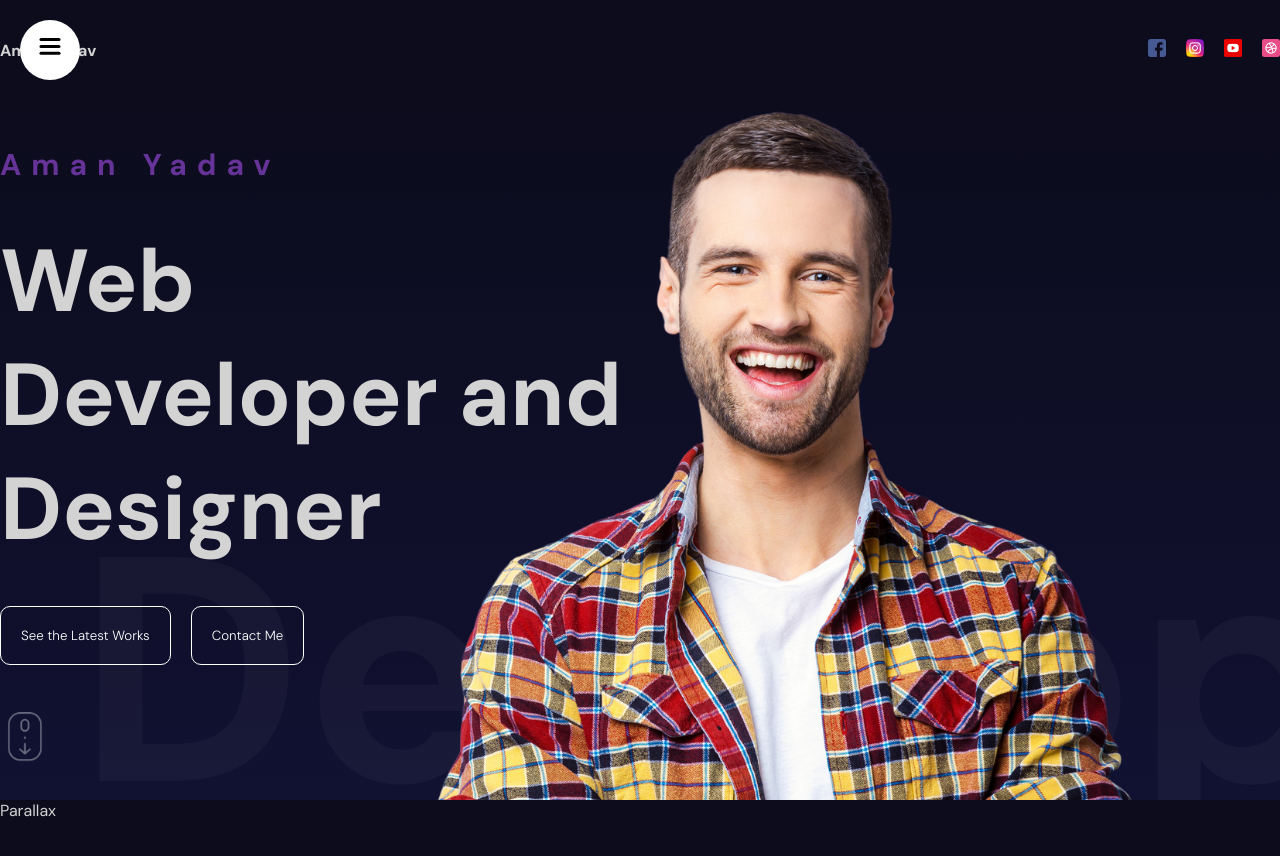
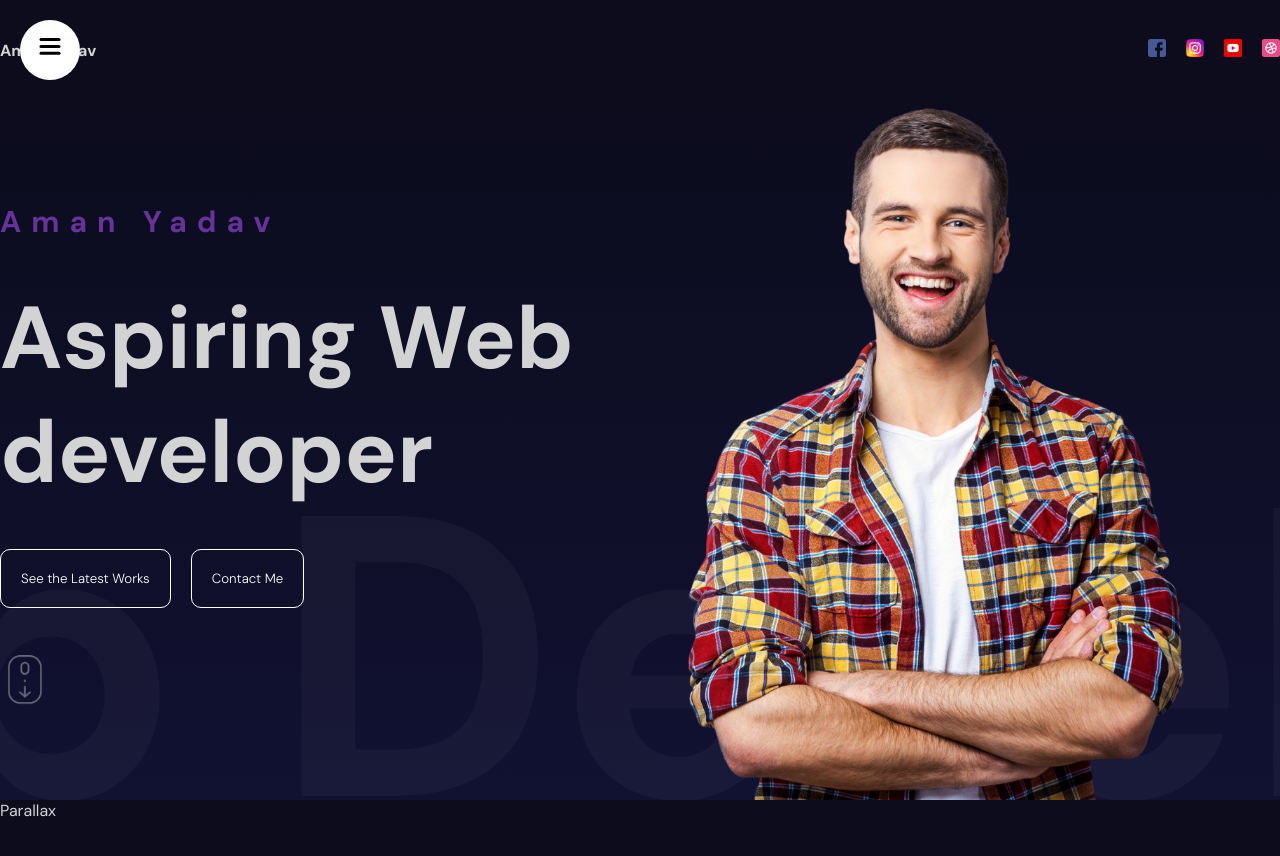
Before and after one commit to amany4864/Aman-portfolio, a React (Vite) app: page / in a window 1280 px wide. Shown: the top 856 px of the page. Built offline with nearby package versions, Linux system fonts and the light colour scheme.

Commit message:
Hero Section Done

```diff
--- a/components/hero/Hero.jsx
+++ b/components/hero/Hero.jsx
@@ -1,51 +1,46 @@
-import { animate } from "framer-motion";
-import "./hero.scss"
-import { duration } from "@mui/material";
+import "./hero.scss";
 import { motion } from "framer-motion";
 
-const sliderVariants ={
+const textVariants = {
+  initial: {
+    x: -500,
+    opacity: 0,
+  },
+  animate: {
+    x: 0,
+    opacity: 1,
+    transition: {
+      duration: 1,
+      staggerChildren: 0.1,
+    },
+  },
+  scrollButton: {
+    opacity: 0,
+    y: 10,
+    transition: {
+      duration: 2,
+      repeat: Infinity,
+    },
+  },
+};
+const sliderVariants = {
   initial: {
     x: 0,
   },
   animate: {
-      x:"-220%",
-      transition:{
+    x: "-220%",
+    transition: {
       repeat: Infinity,
       repeatType:"mirror",
       duration: 20,
-      }
     },
-  };
-
-const textVariants ={
-initial: {
-  x: -500,
-  opacity: 0,
   },
-  animate:{
-    x:0,
-    opacity:1,
-    transition:{
-      duration:1,
-      staggerChildren:0.1,
-    }
-  },
-  scrollButton: {
-    opacity:0,
-    y:10,
-    transition:{
-      duration:2,
-      staggerChildren:0.1,
-      repeat:Infinity
-    }
-  }
 };
 
 const Hero = () => {
   return (
     <div className="hero">
       <div className="wrapper">
-
         <motion.div
           className="textContainer"
           variants={textVariants}
@@ -53,25 +48,36 @@ const Hero = () => {
           animate="animate"
         >
           <motion.h2 variants={textVariants}>Aman Yadav</motion.h2>
-        <motion.h1 variants={textVariants}>Web Developer and Designer</motion.h1>
-        <motion.div className="buttons">
-          <motion.button variants={textVariants}>See the Latest Works</motion.button>
-          <motion.button>Contact Me</motion.button>
+          <motion.h1 variants={textVariants}>
+            Aspiring Web developer
+          </motion.h1>
+          <motion.div variants={textVariants} className="buttons">
+            <motion.button variants={textVariants}>
+              See the Latest Works
+            </motion.button>
+            <motion.button variants={textVariants}>Contact Me</motion.button>
           </motion.div>
-        <motion.img variants={textVariants} animate="scrollButton" src="../../scroll.png"/>
+          <motion.img
+            variants={textVariants}
+            animate="scrollButton"
+            src="/scroll.png"
+            alt=""
+          />
         </motion.div>
-
-
       </div>
-      <motion.div className="slidingTextContainer" variants={sliderVariants} initial='initial' animate="animate">
-        Web Developer Software Developer
+      <motion.div
+        className="slidingTextContainer"
+        variants={sliderVariants}
+        initial="initial"
+        animate="animate"
+      >
+        Web Developer and Programmer
       </motion.div>
       <div className="imageContainer">
-        <img src="../../hero.png" alt=""/>
-
+        <img src="/hero.png" alt="" />
       </div>
     </div>
-  )
-}
+  );
+};
 
-export default Hero
+export default Hero;
--- a/components/hero/hero.scss
+++ b/components/hero/hero.scss
@@ -1,63 +1,89 @@
-.hero{
+@import "../../src/app.scss";
+
+.hero {
   height: calc(100vh - 100px);
-    overflow:hidden;
-    background : linear-gradient(180deg, #0c0c1d, #111132);
+  overflow: hidden;
+  background: linear-gradient(180deg, #0c0c1d, #111132);
   position: relative;
 
-    .wrapper{
+  .wrapper {
     max-width: 1366px;
     height: 100%;
     margin: auto;
 
-        .textContainer{
+    .textContainer {
+      width: 50%;
       height: 100%;
-            width: 50%;
       display: flex;
       flex-direction: column;
       justify-content: center;
       gap: 40px;
 
-            h2{
+      @include mobile {
+        height: 50%;
+        width: 100%;
+        gap: 20px;
+        align-items: center;
+        text-align: center;
+      }
+
+      h2 {
         font-size: 30px;
         color: rebeccapurple;
         letter-spacing: 10px;
       }
 
-            h1{
+      h1 {
         font-size: 88px;
+
+        @include mobile {
+          font-size: 36px;
+        }
       }
 
-            .buttons{
-                button{
+      .buttons {
+        button {
           padding: 20px;
           border: 1px solid white;
           border-radius: 10px;
           background-color: transparent;
           color: white;
           margin-right: 20px;
-                    cursor:pointer;
+          cursor: pointer;
           font-weight: 300;
         }
       }
 
-            img{
+      img {
         width: 50px;
       }
     }
-
-
-    }
-    .imageContainer{
-        height: 100px ;
-        position: absolute;
-        top:0;
-        right: 0;
   }
 
-    .slidingTextContainer{
+  .imageContainer {
+    height: 100%;
     position: absolute;
-        font-size: 40vh;
-        bottom: -80px;
+    top: 0;
+    right: 0;
+
+    @include mobile {
+      height: 50%;
+      width: 100%;
+      top: unset;
+      bottom: 0;
+    }
+
+    img{
+      width: 100%;
+      height: 100%;
+      object-fit: cover;
+    }
+  }
+
+  .slidingTextContainer {
+    position: absolute;
+    font-size: 50vh;
+    bottom: -120px;
     white-space: nowrap;
     color: #ffffff09;
     width: 50%;
```
Lines whose indentation alone changed are shown as unchanged.
